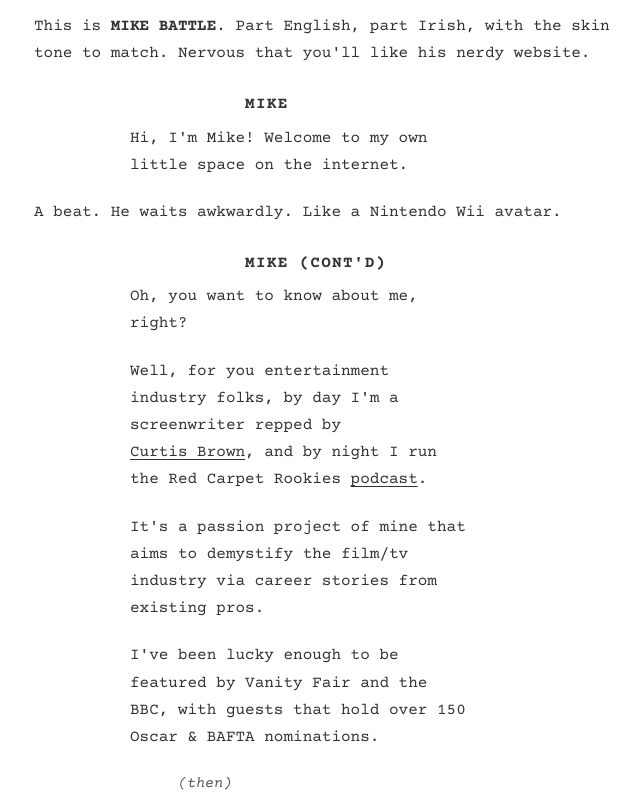
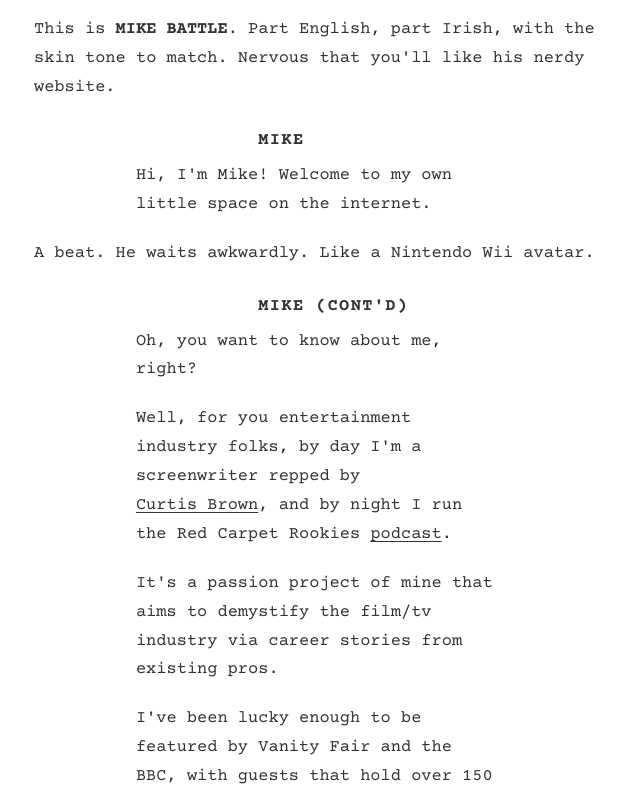
Before and after one commit to mfbmbm/mikebattle-site, an Astro site: page / in a window 1280 px wide. Shown: the part 280-1075 px from the top of the page, without its empty margins (306-946 px from the left). Built offline with nearby package versions, Linux system fonts and the light colour scheme; Astro itself is replaced by a stand-in of ours; a web font is replaced by a local one.

Commit message:
Homepage: body text 16px -> 17px on desktop
Co-Authored-By: Claude Opus 5.5 <noreply@anthropic.com>
Claude-Session: https://claude.ai/code/session_01ArhBGvGGR4UorrANwvTu1R

```diff
--- a/src/styles/global.css
+++ b/src/styles/global.css
@@ -19,7 +19,7 @@ body {
   min-height: 100vh;
 }
 /* Only the homepage uses the screenplay font. */
-body.home { font-family: 'Courier Prime', 'Courier New', monospace; font-size: 16px; line-height: 1.7; }
+body.home { font-family: 'Courier Prime', 'Courier New', monospace; font-size: 17px; line-height: 1.7; }
 
 /* NAV */
 nav {
@@ -73,7 +73,7 @@ main { padding-top: 80px; min-height: 100vh; }
   margin-left: 22ch;
   text-align: left;
   font-weight: 700;
-  font-size: 16px;
+  font-size: 1em; /* same size as the dialogue */
   letter-spacing: 0.08em;
   text-transform: uppercase;
 }
@@ -87,7 +87,7 @@ main { padding-top: 80px; min-height: 100vh; }
   text-align: left;
   color: var(--mid);
   font-style: italic;
-  font-size: 15px;
+  font-size: 0.94em;
 }
 
 /* LINKS */
@@ -193,6 +193,7 @@ a.inline-link:hover, .prose a:hover { color: var(--mid); }
   .character { margin-left: 9ch; }
   .paren { margin-left: 6ch; }
   .scene-heading { font-size: 16px; }
+  body.home { font-size: 16px; }
   .page-title { font-size: 30px; }
   .prose h1 { font-size: 28px; }
   .prose h2, .section-title { font-size: 19px; }
```
